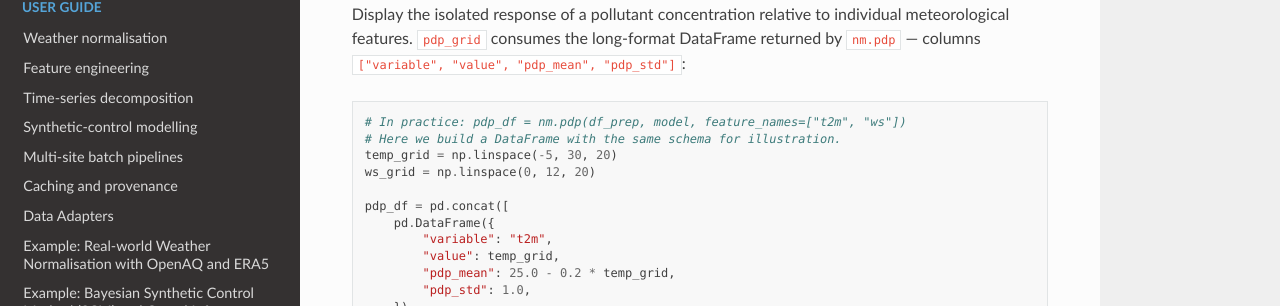
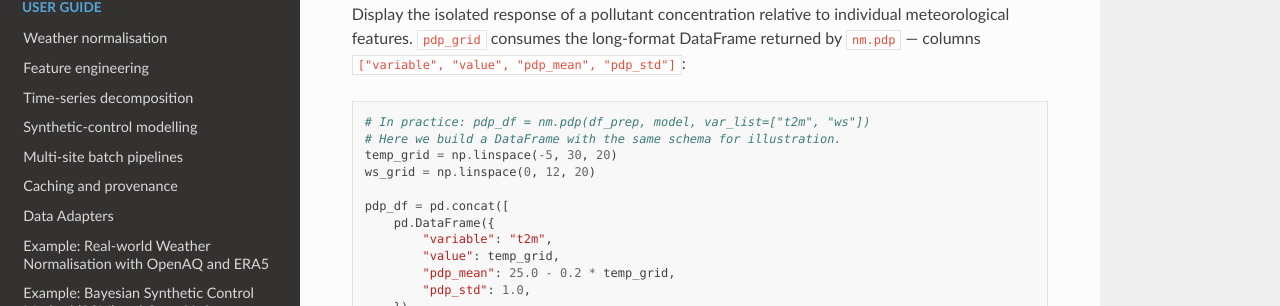
Before and after one commit to apai-sys/normet-py, a Sphinx documentation site: the page built from docs/guide/examples_plotting.md, in a window 1280 px wide and 900 px high, scrolled down 2131 px. Shown: the part 145-451 px from the top of the window. Built offline with Sphinx 7.4.7 and the Read the Docs theme 3.1.0, drawn with Linux system fonts in a browser that asks for light colours.

Commit message:
Fix stale pdp() example: parameter is var_list, not feature_names
pdp() has never taken a feature_names argument (its own parameter is
var_list) -- this doc comment predates the rename work and was simply
wrong, unrelated to the target/covariates/dropna/train_fraction rename.

Co-Authored-By: Claude Sonnet 5 <noreply@anthropic.com>

````diff
--- a/docs/guide/examples_plotting.md
+++ b/docs/guide/examples_plotting.md
@@ -112,7 +112,7 @@ meteorological features. `pdp_grid` consumes the long-format DataFrame returned
 `nm.pdp` — columns `["variable", "value", "pdp_mean", "pdp_std"]`:
 
 ```python
-# In practice: pdp_df = nm.pdp(df_prep, model, feature_names=["t2m", "ws"])
+# In practice: pdp_df = nm.pdp(df_prep, model, var_list=["t2m", "ws"])
 # Here we build a DataFrame with the same schema for illustration.
 temp_grid = np.linspace(-5, 30, 20)
 ws_grid = np.linspace(0, 12, 20)
````
